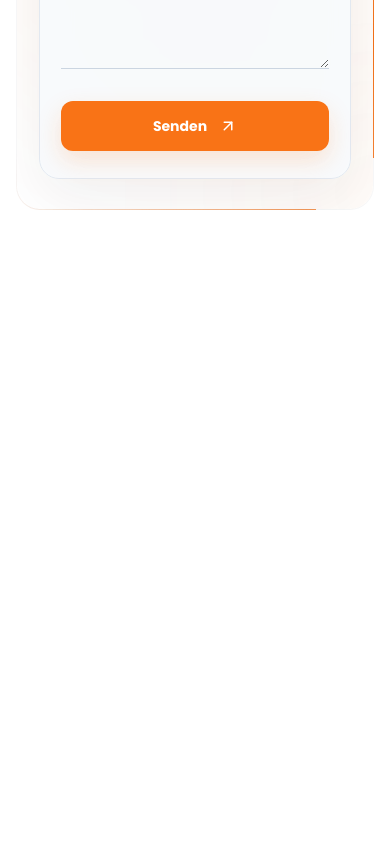
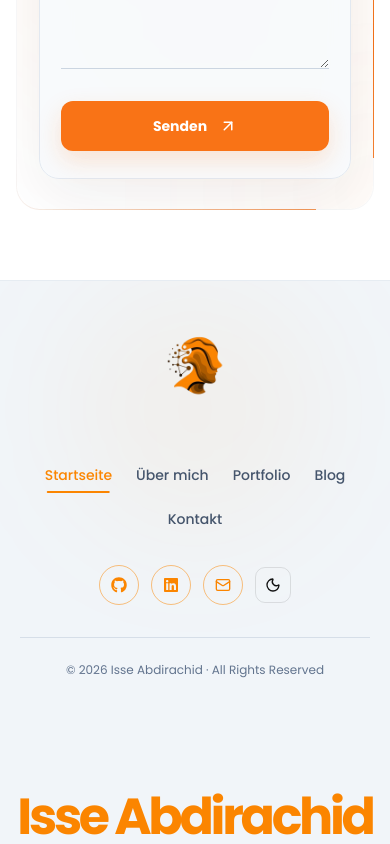
Before and after one commit to isseabdirachid/My-Portfolio, a React (Vite) app: page / in a window 390 px wide. Shown: the part 7584-8428 px from the top of the page. Before the commit the page ends 7864 px from the top, so only its background shows below. Built offline with nearby package versions, Linux system fonts and the light colour scheme.

Commit message:
fix: refine footer layout and prevent overflow

```diff
--- /dev/null
+++ b/src/components/footer/Footer.tsx
@@ -0,0 +1,142 @@
+import { Mail } from "lucide-react";
+import { FaGithub, FaLinkedin } from "react-icons/fa";
+import { NavLink } from "react-router-dom";
+import { useTranslation } from "react-i18next";
+
+import logo from "@/assets/images/logo.png";
+import ModeToggle from "@/components/shared/ModeToggle.tsx";
+
+const navItems = [
+    { key: "home", to: "/" },
+    { key: "about", to: "/About" },
+    { key: "portfolio", to: "/portfolio" },
+    { key: "blog", to: "/blog" },
+    { key: "contact", to: "/contact" },
+] as const;
+
+const socials = [
+    {
+        name: "GitHub",
+        href: "https://github.com/isseabdirachid",
+        icon: FaGithub,
+        external: true,
+    },
+    {
+        name: "LinkedIn",
+        href: "https://www.linkedin.com/in/isse-abdirachid-5019a4343/",
+        icon: FaLinkedin,
+        external: true,
+    },
+    {
+        name: "Email",
+        href: "mailto:your@email.com",
+        icon: Mail,
+        external: false,
+    },
+];
+
+function Footer() {
+    const { t } = useTranslation();
+
+    return (
+        <footer className="relative isolate w-full min-w-0 max-w-[100vw] overflow-x-clip overflow-y-hidden border-t border-slate-200/70 bg-slate-100 text-slate-900 dark:border-white/10 dark:bg-slate-950/80 dark:text-white dark:backdrop-blur-sm">
+
+            {/* Subtle orange glow */}
+            <div
+                aria-hidden="true"
+                className="pointer-events-none absolute left-1/2 top-0 h-64 w-64 -translate-x-1/2 rounded-full bg-primary-custom/5 blur-3xl dark:bg-primary-custom/10"
+            />
+
+            <div className="relative mx-auto w-full min-w-0 max-w-5xl px-5 sm:px-8">
+
+                {/* LOGO */}
+                <div className="flex justify-center py-8">
+                    <NavLink
+                        to="/"
+                        aria-label="Go to homepage"
+                        className="block shrink-0 transition-transform duration-300 hover:scale-105"
+                    >
+                        <img
+                            src={logo}
+                            alt="Isse Abdirachid logo"
+                            className="h-28 w-auto max-w-[80vw] object-contain sm:h-32"
+                        />
+                    </NavLink>
+                </div>
+
+                {/* NAVIGATION */}
+                <nav
+                    aria-label="Footer navigation"
+                    className="flex w-full min-w-0 justify-center"
+                >
+                    <div className="flex w-full max-w-full flex-wrap items-center justify-center gap-x-2 gap-y-2 sm:gap-x-5">
+                        {navItems.map((item) => (
+                            <NavLink
+                                key={item.to}
+                                to={item.to}
+                                className={({ isActive }) =>
+                                    `group relative px-2 py-2 text-sm font-medium transition-colors duration-300 ${
+                                        isActive
+                                            ? "text-primary-custom"
+                                            : "text-slate-600 hover:text-primary-custom dark:text-slate-400 dark:hover:text-primary-custom"
+                                    } after:absolute after:bottom-0 after:left-1/2 after:h-0.5 after:-translate-x-1/2 after:rounded-full after:bg-primary-custom after:transition-all after:duration-300 ${
+                                        isActive
+                                            ? "after:w-3/4"
+                                            : "after:w-0 group-hover:after:w-3/4"
+                                    }`
+                                }
+                            >
+                                {t(`navbar.${item.key}`)}
+                            </NavLink>
+                        ))}
+                    </div>
+                </nav>
+
+                {/* SOCIALS + MODE TOGGLE */}
+                <div className="mt-7 flex items-center justify-center gap-3">
+                    {socials.map((social) => {
+                        const Icon = social.icon;
+
+                        return (
+                            <a
+                                key={social.name}
+                                href={social.href}
+                                target={social.external ? "_blank" : undefined}
+                                rel={social.external ? "noreferrer" : undefined}
+                                aria-label={social.name}
+                                className="group flex size-10 shrink-0 items-center justify-center rounded-full border border-primary-custom/50 text-primary-custom transition-all duration-300 ease-out hover:-translate-y-1 hover:scale-110 hover:border-primary-custom/30 hover:bg-primary-custom/30 hover:text-primary-custom hover:shadow-[0_8px_20px_rgba(249,115,22,0.18)] active:scale-95"
+                            >
+                                <Icon className="size-4 transition-transform duration-300 group-hover:scale-110" />
+                            </a>
+                        );
+                    })}
+
+                    <ModeToggle />
+                </div>
+
+                {/* DIVIDER */}
+                <div className="mx-auto mt-8 h-px w-full bg-slate-300/70 dark:bg-white/10" />
+
+                {/* COPYRIGHT */}
+                <div className="py-6 text-center">
+                    <p className="text-xs text-slate-500 dark:text-slate-400 sm:text-sm">
+                        © 2026 Isse Abdirachid · All Rights Reserved
+
+                    </p>
+                </div>
+            </div>
+
+            {/* BIG NAME */}
+            <div
+                aria-hidden="true"
+                className="w-full min-w-0 max-w-full overflow-hidden px-0"
+            >
+                <h2 className="m-0 w-full max-w-full text-center text-[clamp(2.7rem,13vw,14rem)] font-black leading-[0.75] tracking-[-0.065em] text-primary-custom select-none mb-2  mt-24">
+                    Isse Abdirachid
+                </h2>
+            </div>
+        </footer>
+    );
+}
+
+export default Footer;
--- a/src/pages/Home.tsx
+++ b/src/pages/Home.tsx
@@ -6,6 +6,7 @@ import Game from "@/components/Game/Game.tsx";
 import Projects from "@/components/projects/Projects.tsx"
 import Testimonials from "@/components/testimonials/Testimonials.tsx"
 import Contact from "@/components/contact/Contact";
+import Footer from "@/components/footer/Footer";
 function Home() {
     return (
         <main >
@@ -17,6 +18,7 @@ function Home() {
                 <Projects />
                 <Testimonials />
                 <Contact />
+                <Footer />
             </div>
         </main>
     );
```
